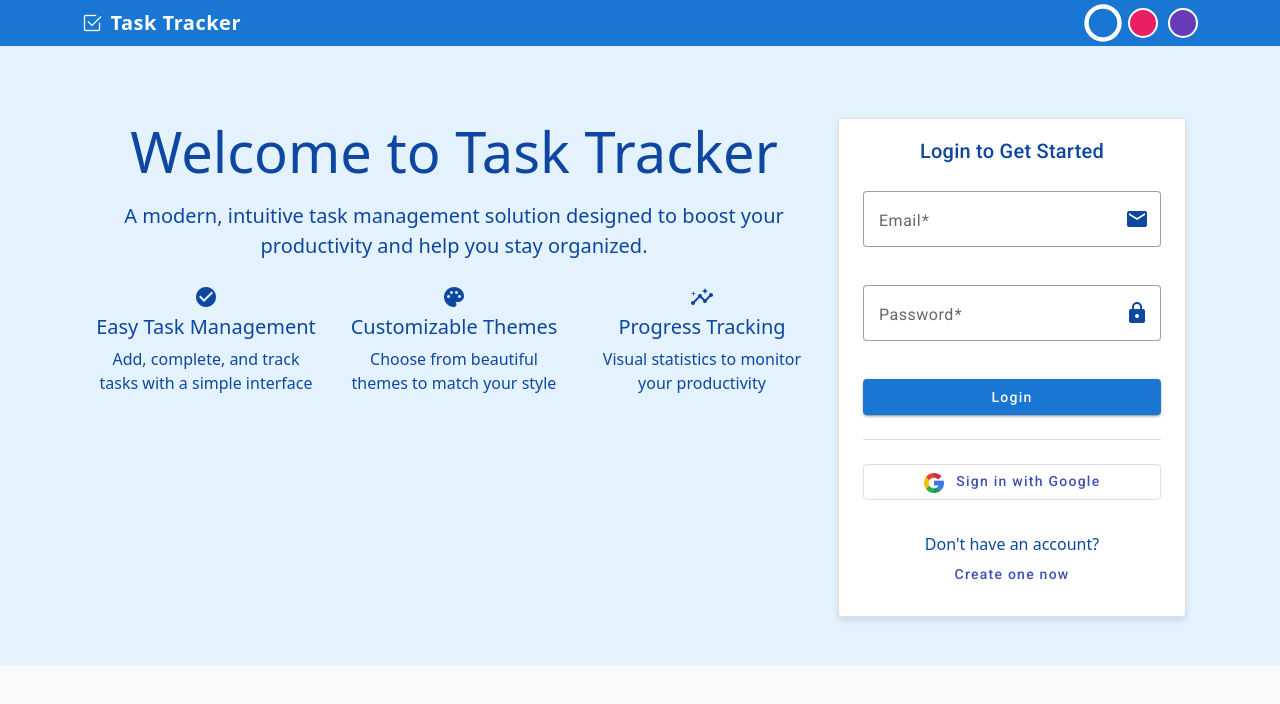
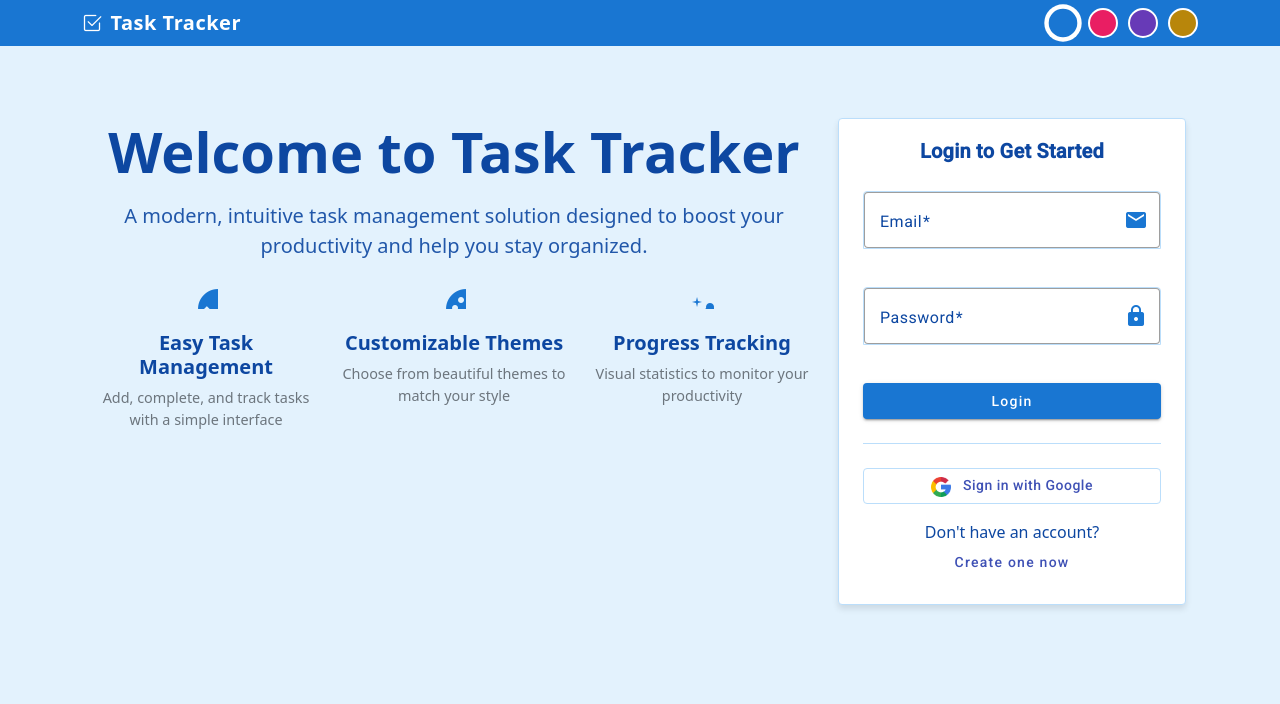
Before and after one commit to bittu1040/Daily-Task-Tracker, an Angular app: page /login in a window 1280 px wide. Shown: the top 704 px of the page. Built offline with nearby package versions, Linux system fonts and the light colour scheme.

Commit message:
added gold theme

```diff
--- a/src/app/app.component.html
+++ b/src/app/app.component.html
@@ -1,5 +1,8 @@
-<app-top-nav></app-top-nav>
-
-<div class="container">
-    <router-outlet/>
+<div class="app-container">
+  <app-top-nav></app-top-nav>
+  <main class="main-content">
+    <div class="container">
+      <router-outlet></router-outlet>
+    </div>
+  </main>
 </div>
--- a/src/app/app.component.scss
+++ b/src/app/app.component.scss
@@ -0,0 +1,30 @@
+/* App Layout using Flexbox */
+.app-container {
+  display: flex;
+  flex-direction: column;
+  min-height: 100vh;
+  background-color: var(--background-color);
+}
+
+.main-content {
+  flex: 1;
+  display: flex;
+  flex-direction: column;
+
+  .container {
+    flex: 1;
+    display: flex;
+    flex-direction: column;
+  }
+}
+
+/* Special handling for login page */
+.landing-page {
+  min-height: 100%;
+  display: flex;
+  align-items: center;
+
+  .container {
+    width: 100%;
+  }
+}
--- a/src/app/components/login/login.component.html
+++ b/src/app/components/login/login.component.html
@@ -33,7 +33,7 @@
             </mat-card-header>
             <mat-card-content class="p-4">
               <form *ngIf="!isRegistering" (ngSubmit)="login()">
-                <mat-form-field appearance="outline" class="w-100 mb-3">
+                <mat-form-field appearance="outline" class="w-100 mb-3 theme-form-field">
                   <mat-label>Email</mat-label>
                   <input
                     matInput
@@ -46,7 +46,7 @@
                   <mat-icon matSuffix>email</mat-icon>
                 </mat-form-field>
 
-                <mat-form-field appearance="outline" class="w-100 mb-3">
+                <mat-form-field appearance="outline" class="w-100 mb-3 theme-form-field">
                   <mat-label>Password</mat-label>
                   <input
                     matInput
@@ -73,7 +73,7 @@
                 <button
                   mat-stroked-button
                   color="primary"
-                  class="w-100 mb-3"
+                  class="w-100 mb-3 google-signin-btn"
                   type="button"
                   (click)="signInWithGoogle()"
                 >
@@ -96,7 +96,7 @@
               </form>
 
               <form *ngIf="isRegistering" (ngSubmit)="register()">
-                <mat-form-field appearance="outline" class="w-100 mb-3">
+                <mat-form-field appearance="outline" class="w-100 mb-3 theme-form-field">
                   <mat-label>Full Name</mat-label>
                   <input
                     matInput
@@ -109,7 +109,7 @@
                   <mat-icon matSuffix>person</mat-icon>
                 </mat-form-field>
 
-                <mat-form-field appearance="outline" class="w-100 mb-3">
+                <mat-form-field appearance="outline" class="w-100 mb-3 theme-form-field">
                   <mat-label>Email</mat-label>
                   <input
                     matInput
@@ -122,7 +122,7 @@
                   <mat-icon matSuffix>email</mat-icon>
                 </mat-form-field>
 
-                <mat-form-field appearance="outline" class="w-100 mb-3">
+                <mat-form-field appearance="outline" class="w-100 mb-3 theme-form-field">
                   <mat-label>Password</mat-label>
                   <input
                     matInput
@@ -162,8 +162,9 @@
                 <button
                   mat-stroked-button
                   color="primary"
-                  class="w-100 mb-3"
+                  class="w-100 mb-3 google-signin-btn"
                   type="button"
+                  (click)="signInWithGoogle()"
                 >
                 <img src="../../../assets/google.png" alt="Google" class="google-icon">
                 <!-- <img src="https://www.google.com/images/branding/googlelogo/1x/googlelogo_icon.png" alt="Google" class="google-icon">  -->
--- a/src/app/components/login/login.component.scss
+++ b/src/app/components/login/login.component.scss
@@ -1,6 +1,140 @@
 .google-icon {
-    width: 20px;
-    height: 20px;
-    margin-right: 8px;
-    vertical-align: middle;
+  width: 20px;
+  height: 20px;
+  margin-right: 8px;
+  vertical-align: middle;
+  transition: filter 0.3s ease;
+}
+
+/* Google button specific styling */
+.google-signin-btn {
+  display: flex !important;
+  align-items: center !important;
+  justify-content: center !important;
+  gap: 8px !important;
+  font-weight: 500 !important;
+  letter-spacing: 0.5px !important;
+  border-color: var(--border-color) !important;
+
+  &:hover {
+    border-color: var(--primary-color) !important;
   }
+}
+
+/* Form field specific styling */
+.theme-form-field {
+
+  input {
+    color: var(--text-color) !important;
+  }
+
+  mat-label {
+    color: var(--text-color) !important;
+  }
+
+  mat-icon {
+    color: var(--primary-color) !important;
+  }
+}
+
+::ng-deep .theme-form-field {
+  .mat-mdc-text-field-wrapper {
+    border: 1px solid var(--border-color) !important;
+
+    &:hover {
+      border-color: var(--primary-color) !important;
+    }
+  }
+
+  .mat-mdc-form-field-input-control input {
+    color: var(--text-color) !important;
+
+    &::placeholder {
+      color: var(--muted-text-color) !important;
+    }
+  }
+
+  .mat-mdc-floating-label {
+    color: var(--text-color) !important;
+  }
+
+  .mat-mdc-form-field-icon-suffix mat-icon {
+    color: var(--primary-color) !important;
+  }
+}
+
+/* Login page specific styles */
+.landing-page {
+  min-height: 100vh;
+  display: flex;
+  justify-content: center;
+  background-color: var(--background-color);
+  color: var(--text-color);
+
+  .container {
+    max-width: 1200px;
+  }
+
+  /* Header text colors */
+  h1 {
+    color: var(--text-color);
+    font-weight: 700;
+  }
+
+  .lead {
+    color: var(--text-color);
+    opacity: 0.9;
+  }
+
+  /* Login card styling */
+  .login-card {
+    background-color: var(--card-background) !important;
+    border: 1px solid var(--border-color) !important;
+    box-shadow: 0 8px 32px rgba(0, 0, 0, 0.1);
+    transition: all 0.3s ease;
+
+    mat-card-header {
+      background-color: transparent;
+
+      mat-card-title {
+        color: var(--text-color) !important;
+        font-weight: 600;
+        text-align: center;
+      }
+    }
+
+    mat-card-content {
+      background-color: transparent;
+
+      /* Divider styling */
+      mat-divider {
+        border-color: var(--border-color) !important;
+      }
+
+      /* Text styling */
+      p {
+        color: var(--text-color) !important;
+      }
+    }
+  }
+
+  /* Feature section styling */
+  .feature-icon {
+    font-size: 3rem;
+    color: var(--primary-color) !important;
+    margin-bottom: 1rem;
+  }
+
+  .features {
+    h5 {
+      color: var(--text-color) !important;
+      margin-bottom: 0.5rem;
+      font-weight: 600;
+    }
+
+    p {
+      color: var(--muted-text-color) !important;
+      font-size: 0.9rem;
+    }
+  }
+}
--- a/src/app/components/top-nav/top-nav.component.html
+++ b/src/app/components/top-nav/top-nav.component.html
@@ -23,6 +23,12 @@
           (click)="setTheme('purple')"
           matTooltip="Light Purple Theme">
         </div>
+        <div
+          class="theme-option theme-gold-option"
+          [class.active]="currentTheme === 'gold'"
+          (click)="setTheme('gold')"
+          matTooltip="Dark Gold Theme">
+        </div>
 
         <span class="navbar-brand user-menu" *ngIf="this.supabaseService.isLoggedIn()" [matMenuTriggerFor]="userMenu">
           <i class="bi bi-person-circle"></i>
--- a/src/app/components/top-nav/top-nav.component.ts
+++ b/src/app/components/top-nav/top-nav.component.ts
@@ -9,7 +9,7 @@ import { ToastrService } from 'ngx-toastr';
 import { UserProfile } from '../../models/interface';
 import { SupabaseService } from '../../services/supabase.service';
 
-type Theme = 'blue' | 'pink' | 'purple';
+type Theme = 'blue' | 'pink' | 'purple' | 'gold';
 
 @Component({
   selector: 'app-top-nav',
--- a/src/styles/_components-and-utilities.scss
+++ b/src/styles/_components-and-utilities.scss
@@ -1,5 +1,6 @@
 /* Global */
 html, body {
+  height: 100vh;
   margin: 0;
   font-family: 'Segoe UI', Roboto, 'Helvetica Neue', Arial, sans-serif;
   background-color: var(--background-color) !important;
@@ -104,4 +105,19 @@ html, body {
 }
 mat-card {
   min-height: 218px;
+  background-color: var(--card-background) !important;
+  color: var(--text-color) !important;
 }
+
+/* Navbar styles */
+.navbar {
+  flex-shrink: 0;
+  background-color: var(--primary-color) !important;
+}
+
+/* Ensure router-outlet content fills available space */
+router-outlet + * {
+  flex: 1;
+  display: flex;
+  flex-direction: column;
+}
--- a/src/styles/_variables-and-themes.scss
+++ b/src/styles/_variables-and-themes.scss
@@ -4,14 +4,21 @@
   --color-blue: #1976d2;
   --color-pink: #e91e63;
   --color-purple: #673ab7;
+  --color-gold: #b8860b;
   --color-success: #4caf50;
   --color-warning: #f44336;
   --color-light-blue: #03a9f4;
   --color-light-pink: #f48fb1;
   --color-light-purple: #b39ddb;
+  --color-light-gold: #daa520;
   --color-white: #ffffff;
   --color-light-gray: #f8f9fa;
   --color-dark-gray: #212529;
+  --color-dark-gold-bg: #2c2416;
+  --color-dark-gold-card: #3d3220;
+  --color-dark-gold-text: #f4e4a6;
+  --color-dark-gold-border: #5a4a2a;
+  --color-dark-gold-muted: #a0956b;
   --color-muted: #6c757d;
   --color-border-light: #dee2e6;
   --color-border-blue: #bbdefb;
@@ -69,6 +76,18 @@ body.theme-purple {
   --border-color: var(--color-border-purple);
 }
 
+/* Dark Gold Theme */
+body.theme-gold {
+  --primary-color: var(--color-gold);
+  --accent-color: var(--color-light-gold);
+  --background-color: var(--color-dark-gold-bg);
+  --card-background: var(--color-dark-gold-card);
+  --text-color: var(--color-dark-gold-text);
+  --border-color: var(--color-dark-gold-border);
+  --text-color-inverse: var(--color-dark-gold-bg);
+  --muted-text-color: var(--color-dark-gold-muted);
+}
+
 /* Theme button colors - using common color variables */
 .theme-blue-option {
   background-color: var(--color-blue) !important;
@@ -79,3 +98,6 @@ body.theme-purple {
 .theme-purple-option {
   background-color: var(--color-purple) !important;
 }
+.theme-gold-option {
+  background-color: var(--color-gold) !important;
+}
```
